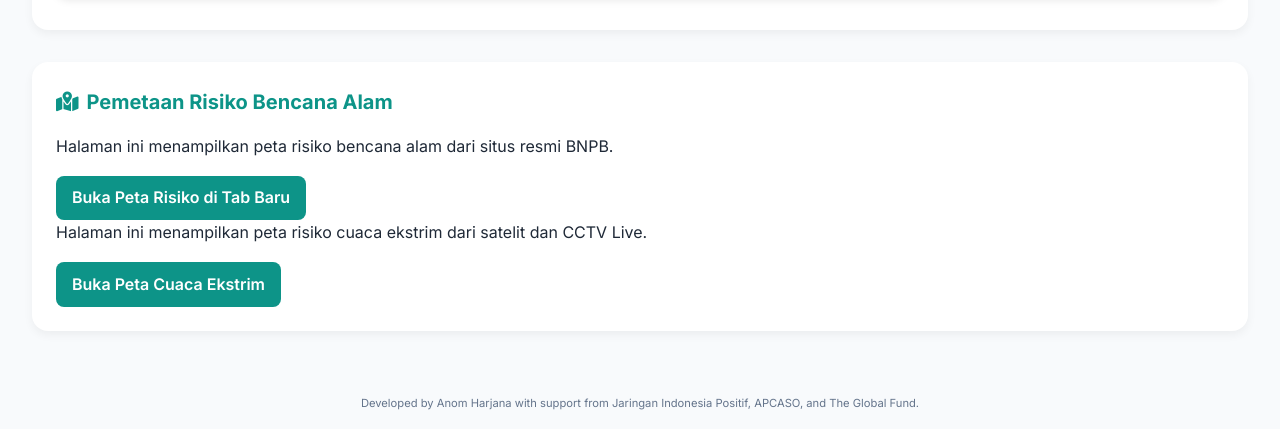
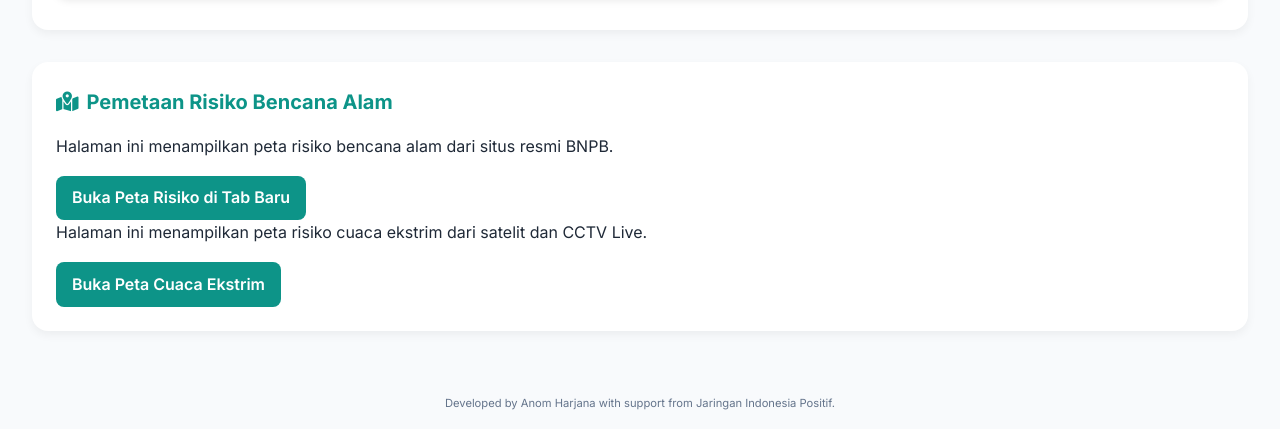
Before and after one commit to anomharjanaproject/pandemicresponse, a plain HTML site: page index.html in a window 1280 px wide. Shown: the part 890-1319 px from the top of the page. Drawn offline with Linux system fonts and the light colour scheme.

Commit message:
Update index.html

```diff
--- a/index.html
+++ b/index.html
@@ -298,7 +298,7 @@
   </script>
 
   <footer style="text-align:center; padding: 1rem; font-size: 0.7rem; color: #64748b;">
-    Developed by Anom Harjana with support from Jaringan Indonesia Positif, APCASO, and The Global Fund.
+    Developed by Anom Harjana with support from Jaringan Indonesia Positif.
   </footer>
 </body>
 </html>
```
